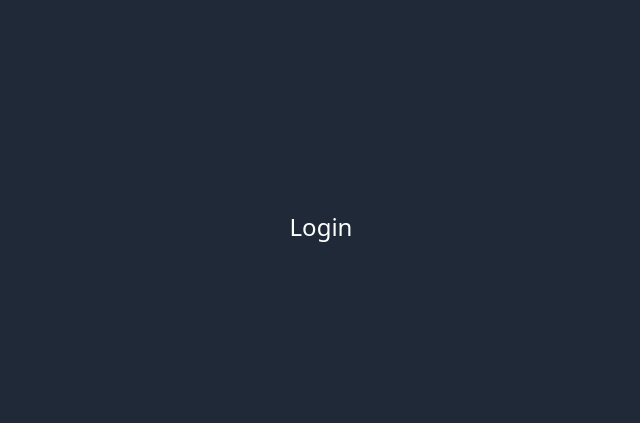
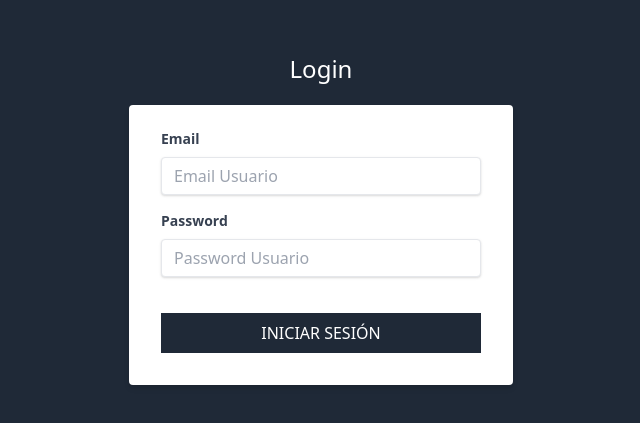
Before and after one commit to MaikolSoro/crmcliente, a Next.js app: page /login in a window 1280 px wide. Shown: the part 173-596 px from the top of the page, without its empty margins (319-959 px from the left). Built offline with nearby package versions, Linux system fonts and the light colour scheme.

Commit message:
Creando formulario para login

```diff
--- a/pages/login.js
+++ b/pages/login.js
@@ -6,7 +6,38 @@
 			<Layout>
 
 				<h1 className="text-center text-2xl text-white font-light">Login</h1>
+				<div className="flex justify-center mt-5">
+					<div className="w-full max-w-sm">
+						 <form className="bg-white rounded shadow-md px-8 pt-6 pb-8 mb-4">
+							 <div className="mb-4">
+								 <label className="block text-gray-700 text-sm font-bold mb-2" htmlFor="nombre">
+									Email
+								 </label>
+								 <input className="shadow appearance-none border rounded w-full py-2 px-3 text-gray-700 leading-tight focus:outline-none focus:shadow-outline"
+									 id="email"
+									 type="email"
+									 placeholder="Email Usuario"
+								/>
+							 </div>
 
+							 <div className="mb-4">
+								 <label className="block text-gray-700 text-sm font-bold mb-2" htmlFor="password">
+									Password
+								 </label>
+								 <input className="shadow appearance-none border rounded w-full py-2 px-3 text-gray-700 leading-tight focus:outline-none focus:shadow-outline"
+									 id="password"
+									 type="password"
+									 placeholder="Password Usuario"
+								/>
+							 </div>
+							 <input
+								 type="submit"
+								 className="bg-gray-800 w-full mt-5 p-2 text-white uppercase hover:cursor-pointer hover:bg-gray-900 "
+								 value="Iniciar Sesión"
+							 />
+						 </form>
+					</div>
+				</div>
 			</Layout>
 		</>
 	 );
```
